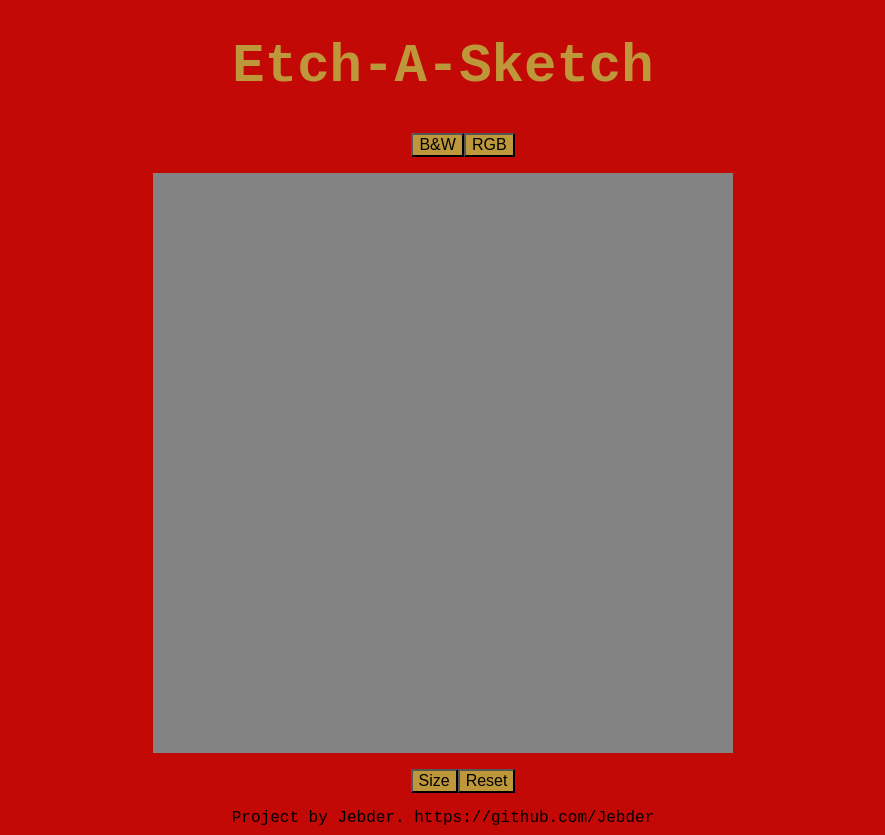
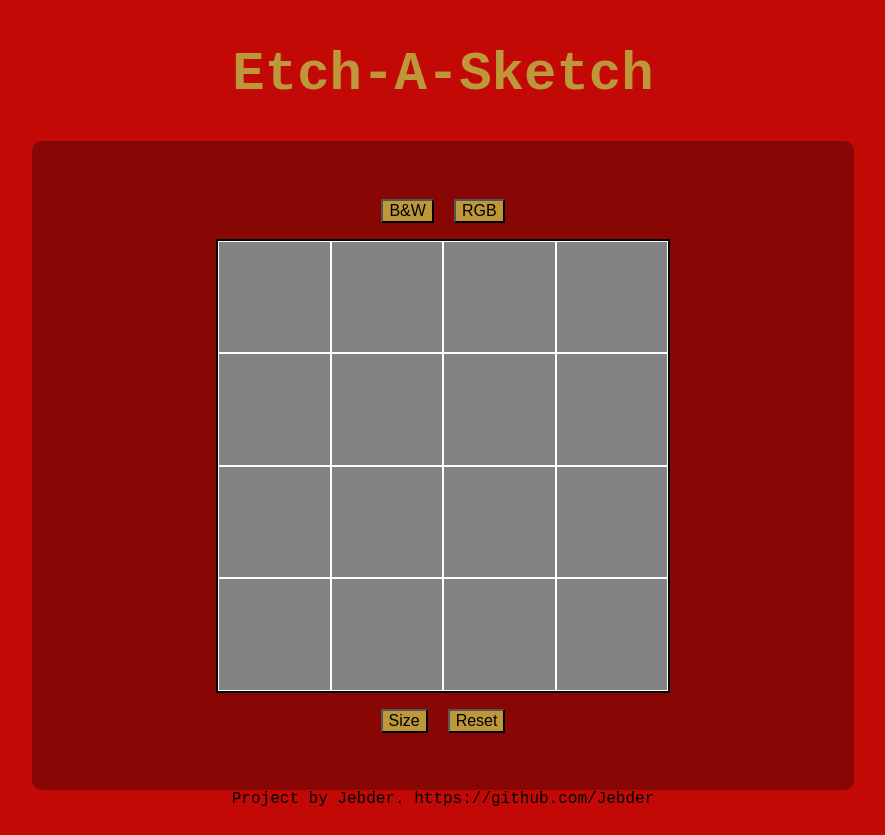
Before and after one commit to Jebder/Etch-A-Sketch, a plain HTML site: page index.html in a window 1280 px wide. Both pictures are taken after a click on the button "Reset". Shown: the whole page, without its empty margins (197-1082 px from the left). Drawn offline with Linux system fonts and the light colour scheme.

Commit message:
Complete first iteration

```diff
--- a/index.html
+++ b/index.html
@@ -5,24 +5,25 @@
     <meta http-equiv="X-UA-Compatible" content="IE=edge">
     <meta name="viewport" content="width=device-width, initial-scale=1.0">
     <link rel= 'stylesheet' href="styles.css">
-    <script src="scripts.js"></script>
+    <script src="scripts.js" defer></script>
     <title>Etch-A-Sketch</title>
 </head>
 <body>
     <h1 class="header">Etch-A-Sketch</h1>
-    <ul class="colors">
-        <button>B&W</button>
-        <button>RGB</button>
-    </ul>
 
-    <div class="sketch">
+    <div class="whereMagicHappens">
+        <ul class="colors">
+            <button id="bwButton">B&W</button>
+            <button id="rgbButton">RGB</button>
+        </ul>
+        <div class="sketch">
 
+        </div>
+        <ul class="utilities">
+            <button id="sizeButton">Size</button>
+            <button id="resetButton">Reset</button>
+        </ul>
     </div>
-
-    <ul class="utilities">
-        <button>Size</button>
-        <button>Reset</button>
-    </ul>
 
     <footer>Project by Jebder. https://github.com/Jebder </footer>
 </body>
--- a/scripts.js
+++ b/scripts.js
@@ -0,0 +1,79 @@
+function getPixelSize(gridSize){
+    width = 450 / Math.sqrt(gridSize);
+    height = 450 / Math.sqrt(gridSize);
+return [width, height]
+};
+
+function getSize(){
+    let size = prompt('Enter a pixel count < 100 and > 16.');
+    while (size !== null && (size < 16 || size > 100)){
+        alert('Number < 100 and > 16. Try again.');
+        size = prompt('Enter a pixel count < 100 and > 16.');
+    } return size;
+};
+
+function makeGrid(){
+    // make grid
+    for (i = 0; i < gridSize; i++){
+        const gridDiv = document.createElement('div');
+        gridDiv.classList.add('pixel');
+        gridDiv.style.cssText = `background: rgb(131, 131, 131); border: solid white .1px; width: ${width}px; height: ${height}px; box-sizing: border-box;`;
+        sketch.appendChild(gridDiv);
+    };
+
+    // set listeners
+    const pixels = document.querySelectorAll('.pixel');
+    pixels.forEach((pixel) => {
+    pixel.addEventListener('mouseover', () => {
+        pixel.style.background = "black"
+    })
+})
+};
+
+function removeOldGrid(){
+    let pixels = document.querySelector('.sketch');
+    while (pixels.firstChild) {
+        pixels.removeChild(pixels.firstChild)
+    }
+
+};
+
+function updateGridSize() {
+    // get new grid size from user input
+    const newSize = getSize();
+    if (newSize !== null) { // if user didn't cancel the prompt
+         // remove existing grid
+        removeOldGrid();
+        // update gridSize and pixel size variables
+        gridSize = newSize**2;
+        [width, height] = getPixelSize(gridSize);
+        // create new grid
+        makeGrid();
+    }
+    // if new size is null, make the grid with old size.
+    else {
+        removeOldGrid();
+        makeGrid();
+    }
+  }
+
+// assign variables
+let gridSize = 16; // 16 pixels by default
+let sketch = document.querySelector('.sketch');
+var [width, height] = getPixelSize(gridSize);
+
+// construct grid with default size
+makeGrid();
+
+// add listeners for buttons
+
+// size button
+let sizeButton = document.querySelector('#sizeButton');
+sizeButton.addEventListener('click', updateGridSize);
+
+// reset button
+let resetButton = document.querySelector('#resetButton');
+resetButton.addEventListener('click', () => {
+    removeOldGrid();
+    makeGrid();
+});
--- a/styles.css
+++ b/styles.css
@@ -11,29 +11,53 @@ button {
 body {
     font-family: 'VT323', monospace;
     background-color: rgb(194, 9, 6);
+    display: flex;
+    flex-direction: column;
+    align-content: center;
+    min-height: 100vh;
 }
 .header {
-    text-align: center;
+    display: flex;
+    justify-content: center;
     font-size: 54px;
     color: rgb(190, 151, 58);
 }
 
 .colors, .utilities {
     display: flex;
-    justify-content: center
+    justify-content: center;
+    align-content: center;
+    padding-left: 0px;
+    gap: 20px;
+
+}
+
+.whereMagicHappens {
+    display: flex;
+    flex-direction: column;
+    justify-content: center;
+    align-content: center;
+    flex-wrap: wrap;
+    flex-grow: 1;
+    background-color: rgba(0, 0, 0, .30);
+    border-radius: 10px;
+    width: 65%;
+    margin: 0 auto;
 }
 
 .sketch {
     background-color: rgb(131, 131, 131);
-    width:  580px;
-    height: 580px;
+    max-width: 450px;
+    max-height: 450px;
     display: flex;
-    justify-content: center;
-    align-items: center;
+    justify-content: space-between;
+    align-content: space-between;
+    flex-wrap: wrap;
     margin: 0 auto;
+    border: solid black 2px;
 }
 
 footer {
-    margin-top: auto;
-    text-align: center;
+margin-top: auto;
+text-align: center;
 }
```
Also changed, not shown: 1 other file.
